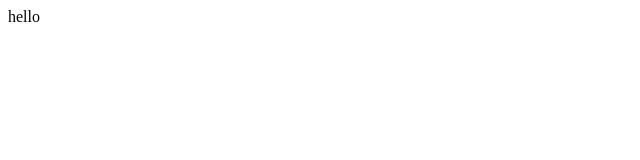
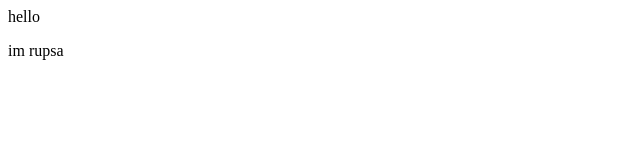
Before and after one commit to Rupsa1234/practice2, a plain HTML site: page index.html in a window 1280 px wide. Shown: the full height of the page, 0-640 px from the left. Drawn offline with Linux system fonts and the light colour scheme.

Commit message:
added new line

```diff
--- a/index.html
+++ b/index.html
@@ -1 +1,2 @@
 hello
+<p> im rupsa</p>
```
